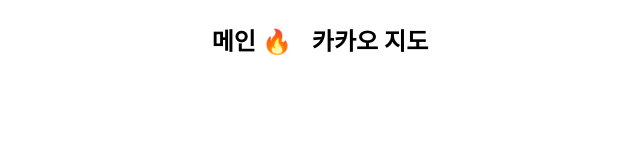
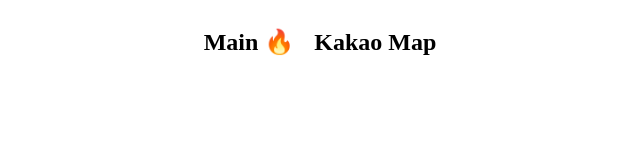
Before and after one commit to KyoJin-Hwang/Lifin-Front, a Next.js app: page / in a window 1280 px wide. Shown: the top 160 px of the page, without its empty margins (320-960 px from the left). Built offline with nearby package versions, Linux system fonts and the light colour scheme.

Commit message:
fix : navigation 영어로수정

```diff
--- a/src/components/navigation/navigation.tsx
+++ b/src/components/navigation/navigation.tsx
@@ -9,9 +9,9 @@
   const path = usePathname();
   return (
     <div css={navStyle}>
-      <Link href={'/'}>메인 {path === '/' ? '🔥' : ''}</Link>
+      <Link href={'/'}>Main {path === '/' ? '🔥' : ''}</Link>
       <Link href={'/maps/kakao'}>
-        카카오 지도 {path === '/maps/kakao' ? '🔥' : ''}
+        Kakao Map {path === '/maps/kakao' ? '🔥' : ''}
       </Link>
     </div>
   );
```
